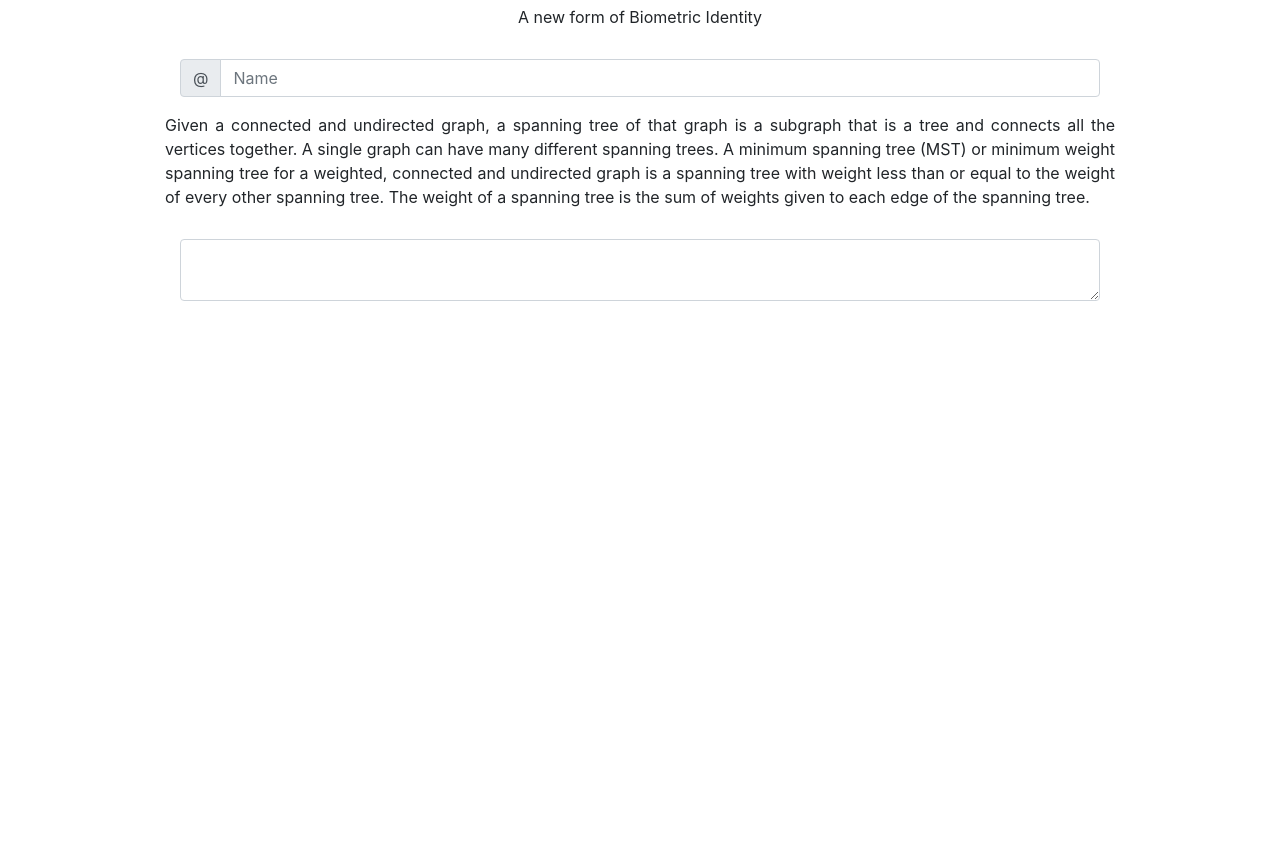
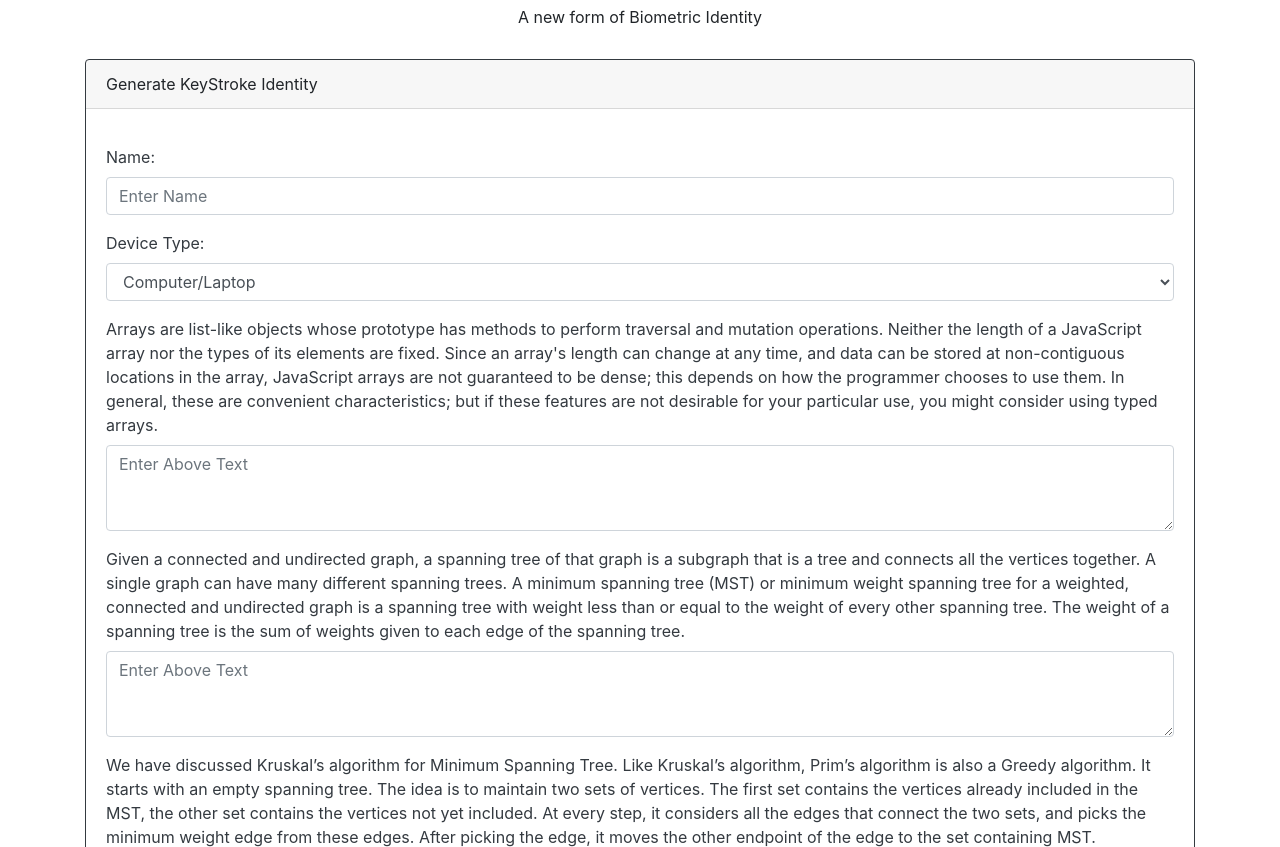
Before and after one commit to TEAM-KKS/KeystrokeDynamics, a plain HTML site: page index.html in a window 1280 px wide. Shown: the part 105-952 px from the top of the page. Before the commit the page ends 800 px from the top, so only its background shows below. Drawn offline with nearby package versions, Linux system fonts and the light colour scheme.

Commit message:
Added Form logic to batch all events

```diff
--- a/index.html
+++ b/index.html
@@ -17,17 +17,13 @@
   <body>
     <script type="text/javascript">
       $(document).ready(function () {
-        var randomStrings = [
-          "Arrays are list-like objects whose prototype has methods to perform traversal and mutation operations. Neither the length of a JavaScript array nor the types of its elements are fixed. Since an array's length can change at any time, and data can be stored at non-contiguous locations in the array, JavaScript arrays are not guaranteed to be dense; this depends on how the programmer chooses to use them. In general, these are convenient characteristics; but if these features are not desirable for your particular use, you might consider using typed arrays.",
-          "Given a connected and undirected graph, a spanning tree of that graph is a subgraph that is a tree and connects all the vertices together. A single graph can have many different spanning trees. A minimum spanning tree (MST) or minimum weight spanning tree for a weighted, connected and undirected graph is a spanning tree with weight less than or equal to the weight of every other spanning tree. The weight of a spanning tree is the sum of weights given to each edge of the spanning tree.",
-          "We have discussed Kruskal’s algorithm for Minimum Spanning Tree. Like Kruskal’s algorithm, Prim’s algorithm is also a Greedy algorithm. It starts with an empty spanning tree. The idea is to maintain two sets of vertices. The first set contains the vertices already included in the MST, the other set contains the vertices not yet included. At every step, it considers all the edges that connect the two sets, and picks the minimum weight edge from these edges. After picking the edge, it moves the other endpoint of the edge to the set containing MST."
-        ]
-        $("#random-text").html(randomStrings[Math.floor(Math.random() * (randomStrings.length))])
+        var eventCapture = new Array();
+        var monitor = function(id) {
         	var keydowntimestamp;
 	        var keyuptimestamp;
 	        var keydowncount = 0;
 	        var keypressedafterdiff = 0;
-        $("#text-area").keydown(function(e) {
+	        $(id).keydown(function(e) {
 	        	if(keyuptimestamp) {
 	        		keypressedafterdiff = new Date().getTime() - keyuptimestamp;
 		            keyuptimestamp = null
@@ -38,13 +34,20 @@
 	        	keydowncount++;
 	        });
 
-        $("#text-area").keyup(function(e) {
+	        $(id).keyup(function(e) {
 	        	if(keydowntimestamp) {
 	        		var diff = new Date().getTime() - keydowntimestamp;
-        		console.log("Key pressed: " + e.key + " @ location: " + event.keyCode + " and Timestamp: " + Date.now());
-        		console.log("Key pressed after: " + keypressedafterdiff + " ms");
-            	console.log("Key hold time: " + diff + " ms");
-            	console.log("Key pressed for: " + keydowncount + " times");
+	        		var event = {
+	        			"id": id, // Text Area
+	        			"keyPressed": e.key, // Key Name
+	        			"location": e.keyCode, // Key Code
+	        			"pressedAfter": keypressedafterdiff, // Key pressed after
+	        			"holdFor": diff, // Key hold down for
+	        			"longPressedEquivalent": keydowncount, // key long pressed equivalent for number of times that key has been pressed.
+	        			"platform": navigator.platform, // Get platform OS+Processor
+	        		};
+	        		console.log(event)
+	        		eventCapture.push(event)
 	            	keydowncount = 0;
 	            	keydowntimestamp = null
 	        	}
@@ -52,6 +55,10 @@
 	        		keyuptimestamp = new Date().getTime()
 	        	}
 	        });
+        }
+        monitor("#text-area-1")
+        monitor("#text-area-2")
+        monitor("#text-area-3")
       });
     </script>
 
@@ -61,16 +68,44 @@
         </div>
         <span class="row justify-content-center">A new form of Biometric Identity</span>
         <div class="row justify-content-center" style="margin-top: 30px; text-align: justify;">
-          <form class="col-xs-8 col-sm-8 col-md-10" id="urlForm" method="GET">
-            <div class="input-group mb-3">
-              <div class="input-group-prepend">
-                <span class="input-group-text" id="basic-addon1">@</span>
+
         </div>
-              <input type="text" class="form-control" placeholder="Name" aria-label="Username" aria-describedby="basic-addon1">
+        <div class="card border-dark mb-3">
+		  <div class="card-header">Generate KeyStroke Identity</div>
+		  <div class="card-body text-dark">
+		    <p class="card-text">
+		    	<form id="dataset-form" method="POST">
+				  <div class="form-group">
+				    <label for="name">Name:</label>
+				    <input type="text" class="form-control" id="name" placeholder="Enter Name">
 				  </div>
-            <span id="random-text" class="row justify-content-center" style="margin-bottom: 30px;"></span>
-            <textarea class="form-control" id="text-area" aria-label="With textarea"></textarea>
+				  <div class="form-group">
+				    <label for="device-select">Device Type:</label>
+				    <select class="form-control" id="device-select">
+						<option>Computer/Laptop</option>
+				    	<option>Mobile/Tab</option>
+				    </select>
+				  </div>
+				  <div class="form-group">
+				  	<label for="text-area-1">Arrays are list-like objects whose prototype has methods to perform traversal and mutation operations. Neither the length of a JavaScript array nor the types of its elements are fixed. Since an array's length can change at any time, and data can be stored at non-contiguous locations in the array, JavaScript arrays are not guaranteed to be dense; this depends on how the programmer chooses to use them. In general, these are convenient characteristics; but if these features are not desirable for your particular use, you might consider using typed arrays.</label>
+				    <textarea class="form-control" id="text-area-1" rows="3" placeholder="Enter Above Text"></textarea>
+				  </div>
+				  <div class="form-group">
+				  	<label for="text-area-2">Given a connected and undirected graph, a spanning tree of that graph is a subgraph that is a tree and connects all the vertices together. A single graph can have many different spanning trees. A minimum spanning tree (MST) or minimum weight spanning tree for a weighted, connected and undirected graph is a spanning tree with weight less than or equal to the weight of every other spanning tree. The weight of a spanning tree is the sum of weights given to each edge of the spanning tree.</label>
+				    <textarea class="form-control" id="text-area-2" rows="3" placeholder="Enter Above Text"></textarea>
+				  </div>
+				  <div class="form-group">
+				  	<label for="text-area-3">We have discussed Kruskal’s algorithm for Minimum Spanning Tree. Like Kruskal’s algorithm, Prim’s algorithm is also a Greedy algorithm. It starts with an empty spanning tree. The idea is to maintain two sets of vertices. The first set contains the vertices already included in the MST, the other set contains the vertices not yet included. At every step, it considers all the edges that connect the two sets, and picks the minimum weight edge from these edges. After picking the edge, it moves the other endpoint of the edge to the set containing MST.</label>
+				    <textarea class="form-control" id="text-area-3" rows="3" placeholder="Enter Above Text"></textarea>
+				  </div>
+				  <div class="form-group">
+				  	<label for="text-area-test">In statistics, homogeneity and its opposite, heterogeneity, arise in describing the properties of a dataset, or several datasets. They relate to the validity of the often convenient assumption that the statistical properties of any one part of an overall dataset are the same as any other part. In meta-analysis, which combines the data from several studies, homogeneity measures the differences or similarities between the several studies </label>
+				    <textarea class="form-control" id="text-area-test" rows="3" placeholder="Enter Above Text"></textarea>
+				  </div>
+				  <button type="submit" class="btn btn-primary">Submit</button>
 				</form>
+		    </p>
+		  </div>
 		</div>
     </div>
   </body>
```
Lines whose indentation alone changed are shown as unchanged.
